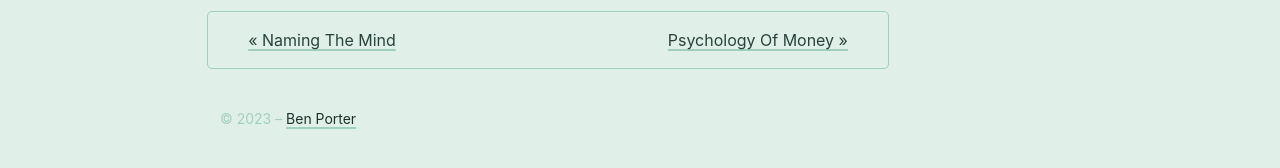
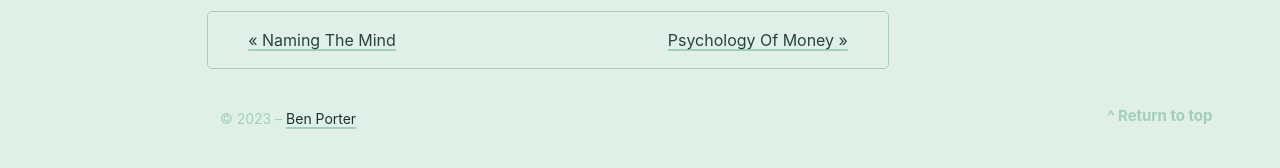
Before and after one commit to penborter/ben-report, a Jekyll site: the page built from _reviews/On-The-Move.md, in a window 1280 px wide and 1400 px high, scrolled down 440 px. Shown: the part 1219-1387 px from the top of the window. Built offline with Jekyll 4.4.1, drawn with Linux system fonts in a browser that asks for light colours; some web fonts are replaced.

Commit message:
Tinkering

```diff
--- a/_layouts/book.html
+++ b/_layouts/book.html
@@ -29,9 +30,7 @@ layout: default
 
 {% include footer.html %}
 
-{% if page.toc == true %}
-  <div class="toc narrow-remove mt-15-5">
-    {% include toc.html html=content h_min=2 %}
-    <a href="#"> ^ Return to top</a>
-  </div>
-{% endif%}
+<div class="toc narrow-remove">
+  {% include toc.html html=content h_min=2 %}
+  <a href="#" class="toc-return"> ^ Return to top</a>
+</div>
--- a/_sass/layout.scss
+++ b/_sass/layout.scss
@@ -558,7 +558,7 @@ footer {
 
 .list-cat {
   position: relative;
-  left: calc(#{$content-width} - 60px);
+  left: calc(#{$content-width} - #{$sidebar-width} + 20px);
 
   font-size: 20px;
   color: var(--border-color);
@@ -745,7 +745,7 @@ tr:nth-child(even) {
 .toc {
   position: fixed;
   bottom: 3em;
-  right: 3em;
+  right: 4em;
   max-width: calc(100vw - #{$sidebar-width} - #{$content-width} - 8em); // leave a buffer if some headings are too long
 
   font-weight: 700;
@@ -799,10 +799,6 @@ tr:nth-child(even) {
       margin-bottom: 0.8em;
     }
   }
-}
-
-.mt-15-5 {
-  margin-top: 15.5rem !important;
 }
 
 // Gallery Page
```
Also changed, not shown: other parts of _layouts/book.html (+1 -0 lines), assets/fonts/CALIST.TTF (deleted), assets/fonts/Inter-Medium.woff2 (deleted), assets/fonts/Inter-Regular.woff2 (deleted).
